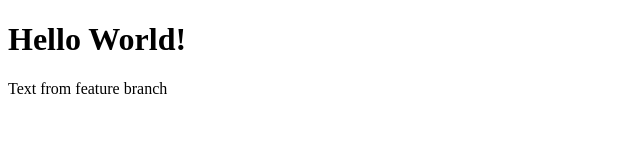
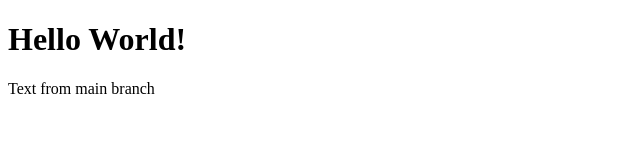
Before and after one commit to Glieb4ik/GitConflict, a plain HTML site: page index.html in a window 1280 px wide. Shown: the full height of the page, 0-640 px from the left. Drawn offline with Linux system fonts and the light colour scheme.

Commit message:
Update text in main

```diff
--- a/index.html
+++ b/index.html
@@ -7,6 +7,6 @@
 </head>
 <body>
     <h1>Hello World!</h1>
-    <p>Text from feature branch</p>
+    <p>Text from main branch</p>
 </body>
 </html>
```
